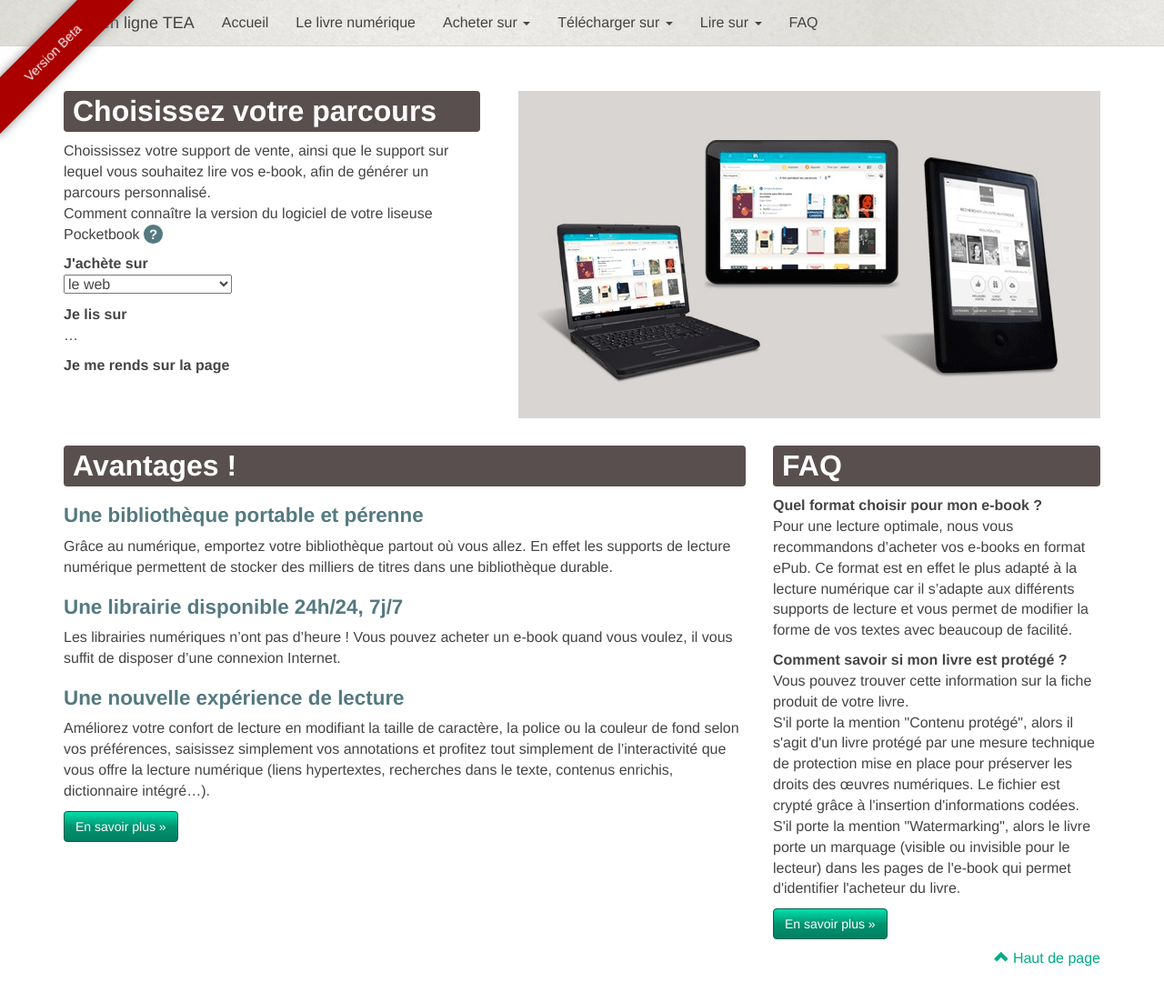
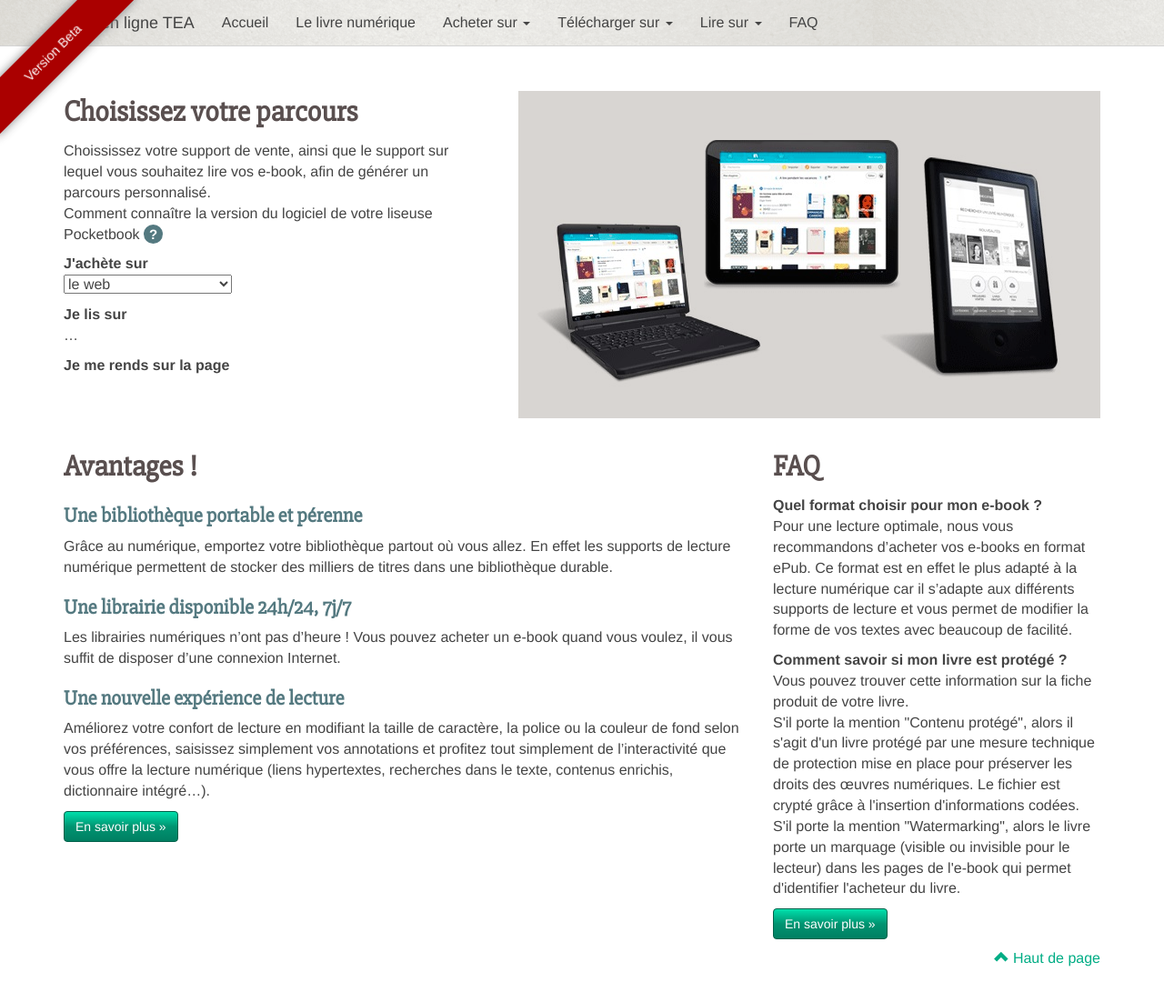
Before and after one commit to TEA-ebook/help-center, a Jekyll site: the page built from index.html, in a window 1280 px wide and 1126 px high. Shown: the top 1102 px of the window at 91% size. Built offline with Jekyll 4.4.1, drawn with Linux system fonts in a browser that asks for light colours; nearby versions of some CDN libraries; Markdown is read by kramdown in place of the engine named in the settings.

Commit message:
Mod: use google fonts on homepage

```diff
--- a/_sass/marketing.scss
+++ b/_sass/marketing.scss
@@ -3,14 +3,14 @@
 
 .marketing {
   h2 {
-    color: white;
-    background-color: tea-color('dark');
-    border-radius: 4px;
+    font-family: tea-fonts('title'), serif;
+    color: tea-color('dark');
     font-size: 2em;
-    padding: 5px 10px;
+    padding: 5px 0;
     font-weight: bold;
   }
   h3 {
+    font-family: tea-fonts('title'), serif;
     font-size: 1.4em;
     font-weight: bold;
     color: tea-color('secondary');
```
